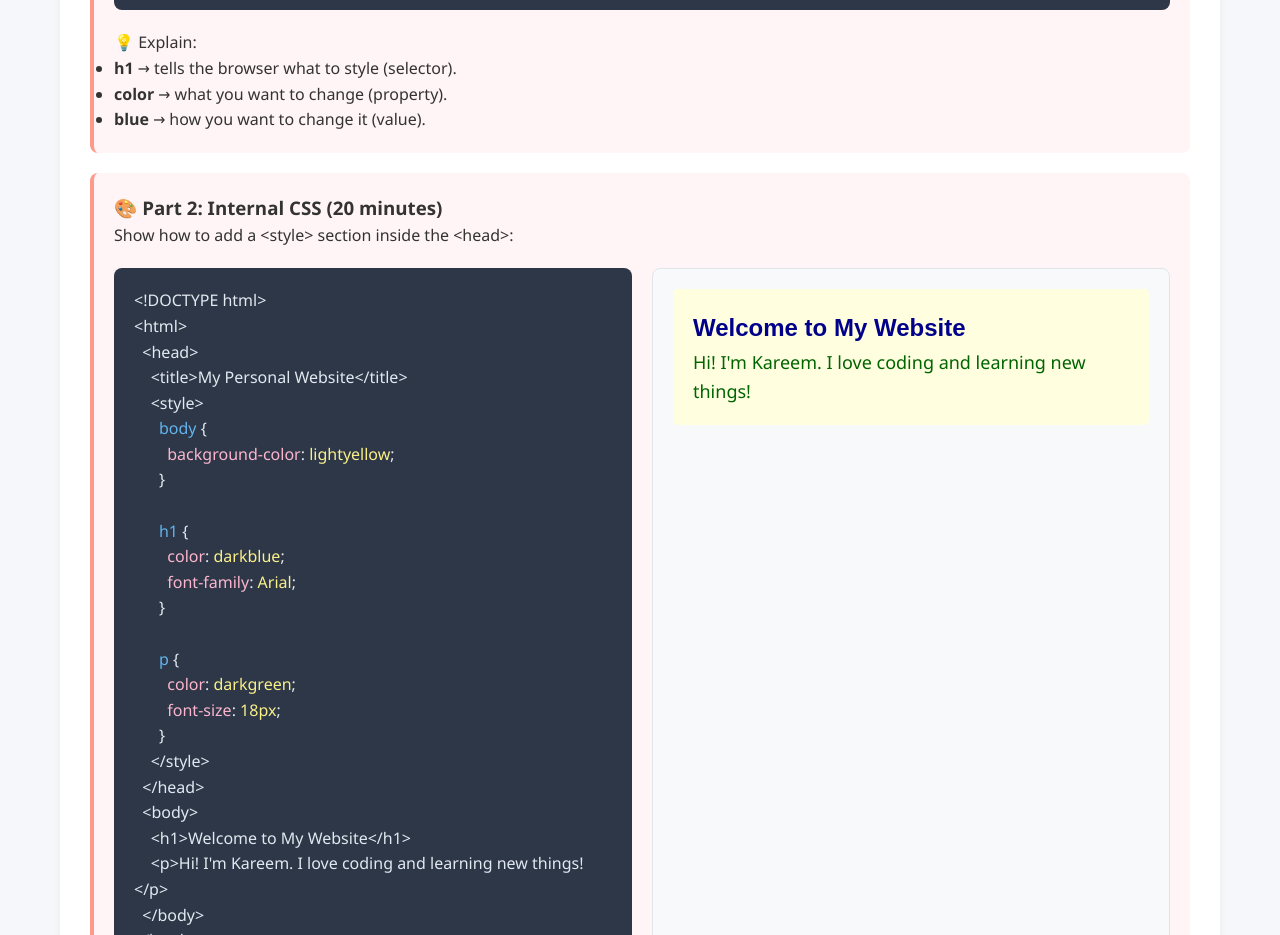
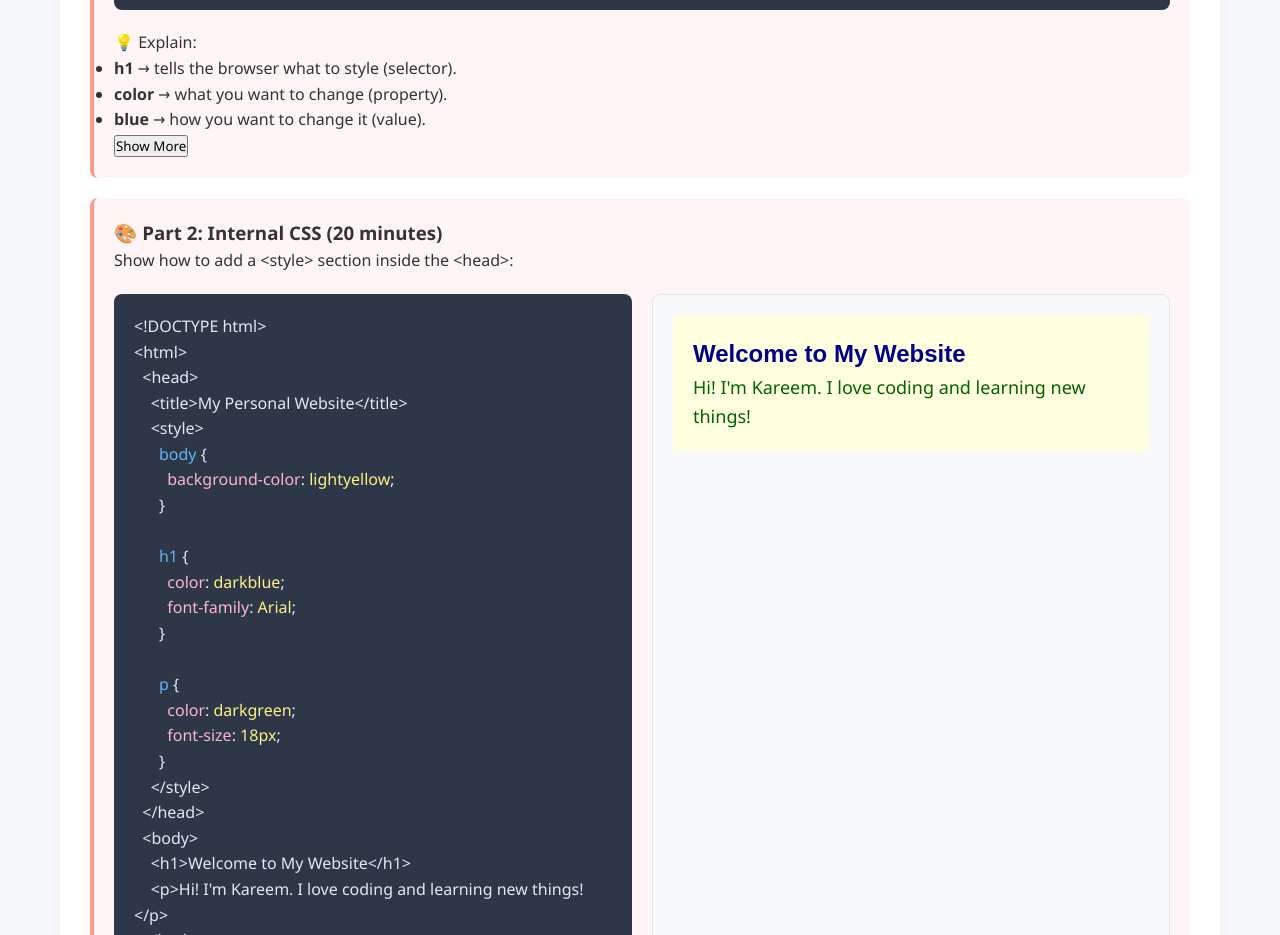
Before and after one commit to Codeproacademy1/HTML-CSS, a plain HTML site: page session5.html in a window 1280 px wide. Shown: the part 3035-3970 px from the top of the page. Drawn offline with Linux system fonts and the light colour scheme.

Commit message:
Update session5.html

```diff
--- a/session5.html
+++ b/session5.html
@@ -536,6 +536,8 @@
                     <li><strong>color</strong> → what you want to change (property).</li>
                     <li><strong>blue</strong> → how you want to change it (value).</li>
                 </ul>
+
+                <button> Show More <a href="https://codeproacademy1.github.io/HTML-CSS/css.html"> </a> </button>
             </div>
 
             <div class="css-demo">
```
